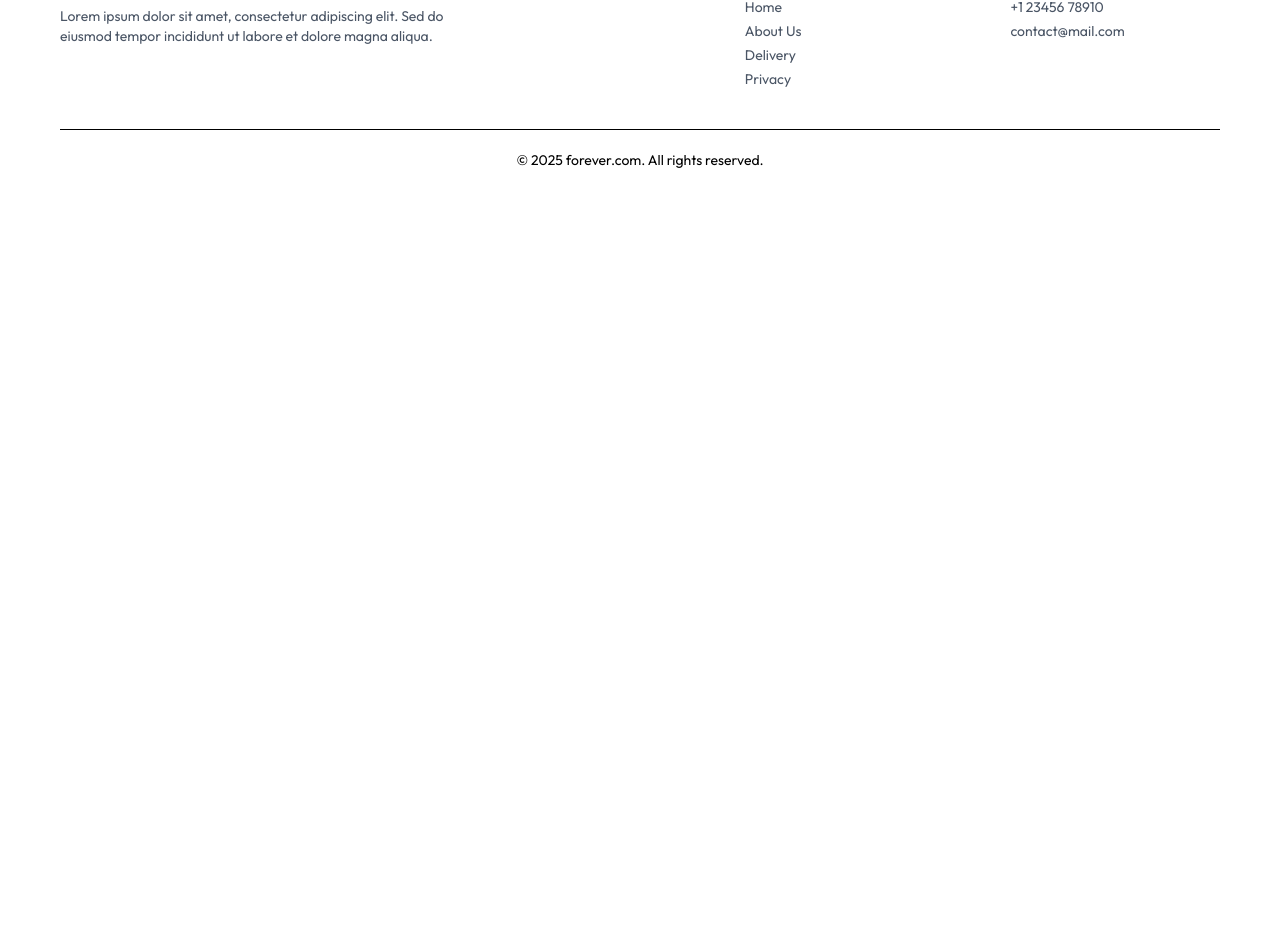
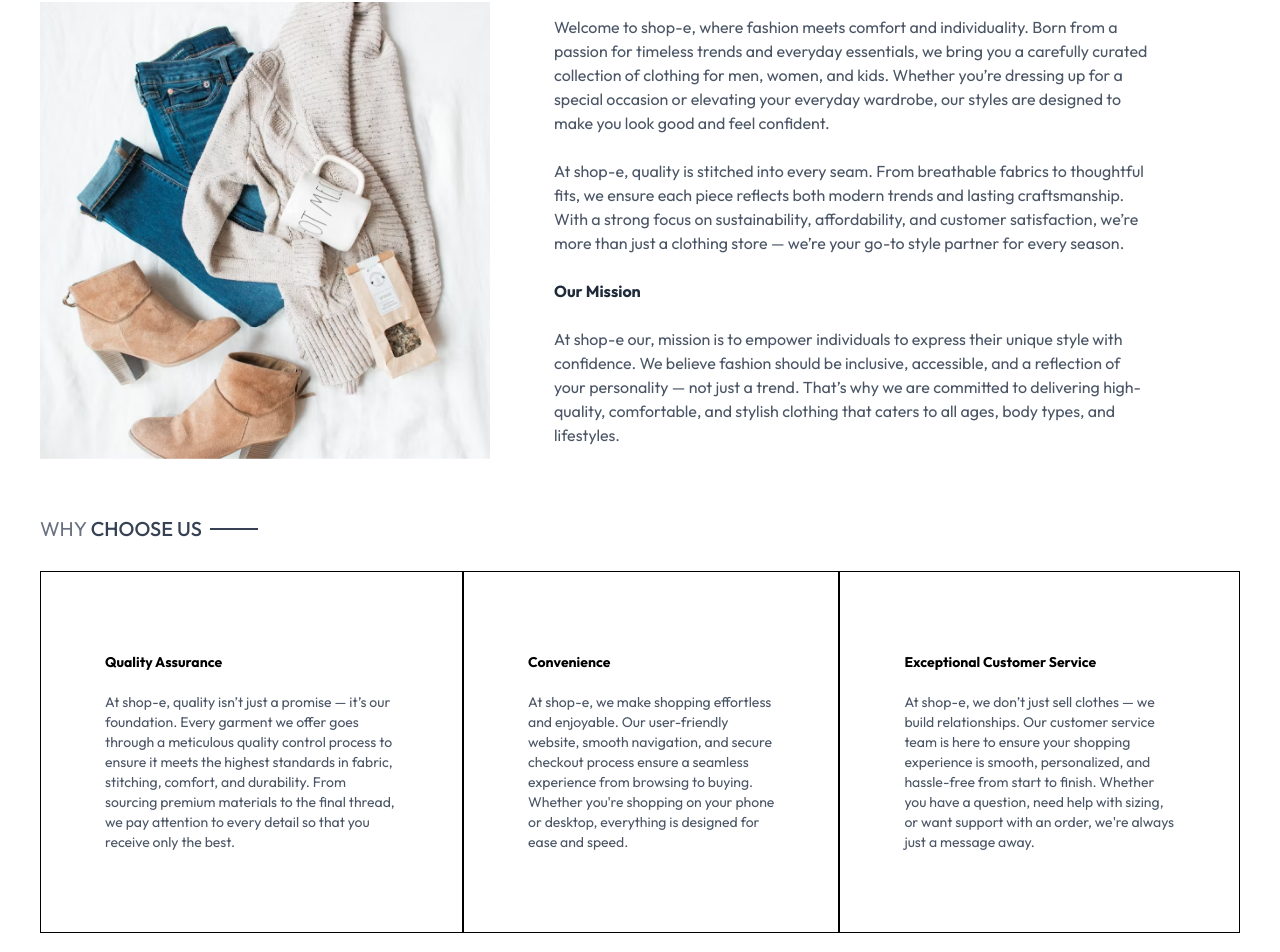
Before and after one commit to Smrd1104/mens-wear, a React (Vite) app in the folder frontend/: page /about in a window 1280 px wide. Shown: the part 196-1148 px from the top of the page. Before the commit the page ends 800 px from the top, so only its background shows below. Built offline with nearby package versions, Linux system fonts and the light colour scheme.

Commit message:
about page completed

```diff
--- a/frontend/src/pages/About.jsx
+++ b/frontend/src/pages/About.jsx
@@ -1,8 +1,41 @@
 import React from 'react'
-
+import Title from "../components/Title"
+import { assets } from "../assets/frontend_assets/assets"
+import NewsLetter from "../components/NewsLetter"
 const About = () => {
     return (
-        <div>About</div>
+        <div>
+            <div className='text-2xl text-center pt-8 border-t'>
+                <Title text1={'about '} text2={'us'} />
+            </div>
+            <div className='my-10 flex flex-col md:flex-row gap-16'>
+                <img src={assets.about_img} alt='' className='w-full sm:max-w-[450px]' />
+                <div className='flex flex-col justify-center gap-6 md:w-2/4 text-gray-600'>
+                    <p>Welcome to shop-e, where fashion meets comfort and individuality. Born from a passion for timeless trends and everyday essentials, we bring you a carefully curated collection of clothing for men, women, and kids. Whether you’re dressing up for a special occasion or elevating your everyday wardrobe, our styles are designed to make you look good and feel confident.</p>
+                    <p>At shop-e, quality is stitched into every seam. From breathable fabrics to thoughtful fits, we ensure each piece reflects both modern trends and lasting craftsmanship. With a strong focus on sustainability, affordability, and customer satisfaction, we’re more than just a clothing store — we’re your go-to style partner for every season.</p>
+                    <b className='text-gray-800'>Our Mission</b>
+                    <p>At shop-e our, mission is to empower individuals to express their unique style with confidence. We believe fashion should be inclusive, accessible, and a reflection of your personality — not just a trend. That’s why we are committed to delivering high-quality, comfortable, and stylish clothing that caters to all ages, body types, and lifestyles.</p>
+                </div>
+            </div>
+            <div className='text-xl py-4'>
+                <Title text1={'why'} text2={'choose us'} />
+            </div>
+            <div className='flex flex-col md:flex-row text-sm mb-20'>
+                <div className='border px-10 md:px-16 py-8 sm:py-20 flex flex-col gap-5'>
+                    <b className='capitalize'>quality Assurance</b>
+                    <p className='text-gray-600'>At shop-e, quality isn’t just a promise — it’s our foundation. Every garment we offer goes through a meticulous quality control process to ensure it meets the highest standards in fabric, stitching, comfort, and durability. From sourcing premium materials to the final thread, we pay attention to every detail so that you receive only the best.</p>
+                </div>
+                <div className='border px-10 md:px-16 py-8 sm:py-20 flex flex-col gap-5'>
+                    <b className='capitalize'>Convenience</b>
+                    <p className='text-gray-600'>At shop-e, we make shopping effortless and enjoyable. Our user-friendly website, smooth navigation, and secure checkout process ensure a seamless experience from browsing to buying. Whether you're shopping on your phone or desktop, everything is designed for ease and speed.</p>
+                </div>
+                <div className='border px-10 md:px-16 py-8 sm:py-20 flex flex-col gap-5'>
+                    <b className='capitalize'>Exceptional Customer Service</b>
+                    <p className='text-gray-600'>At shop-e, we don’t just sell clothes — we build relationships. Our customer service team is here to ensure your shopping experience is smooth, personalized, and hassle-free from start to finish. Whether you have a question, need help with sizing, or want support with an order, we're always just a message away.</p>
+                </div>
+            </div>
+            <NewsLetter />
+        </div>
     )
 }
 
```
